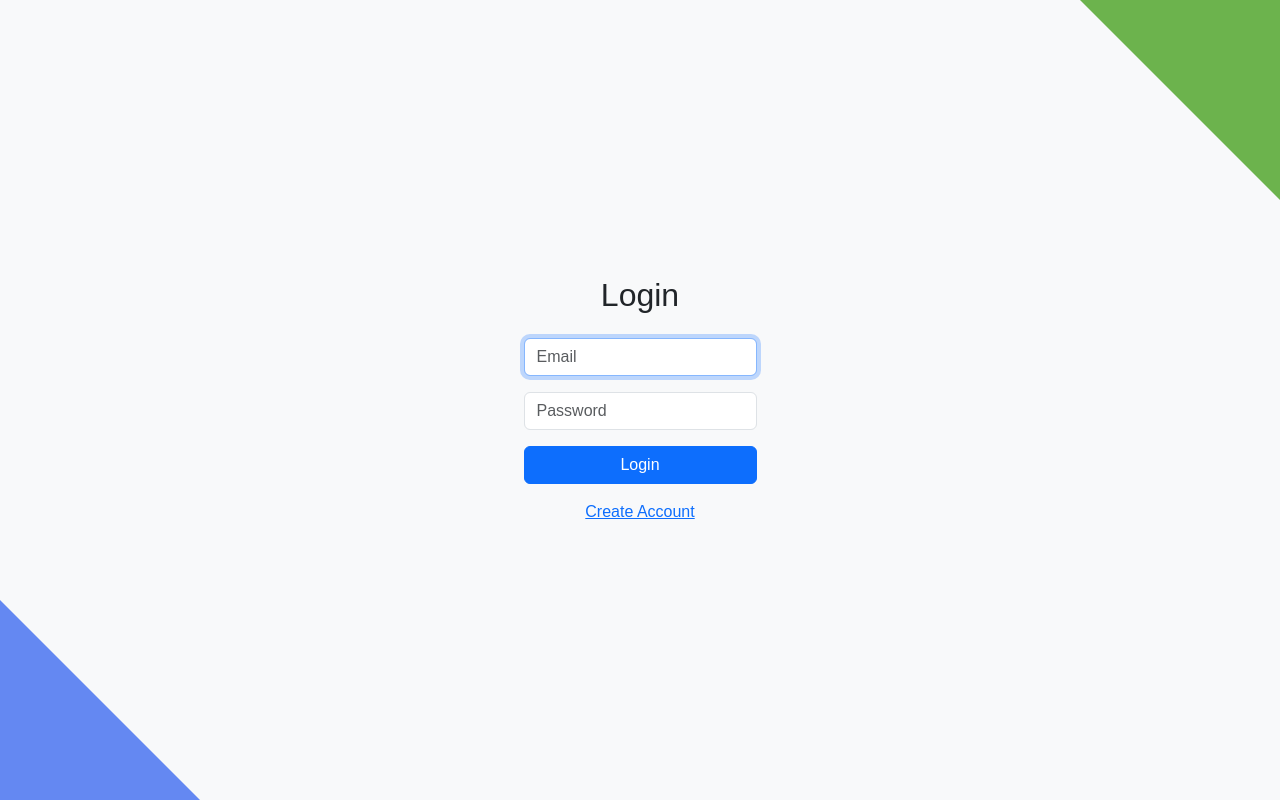
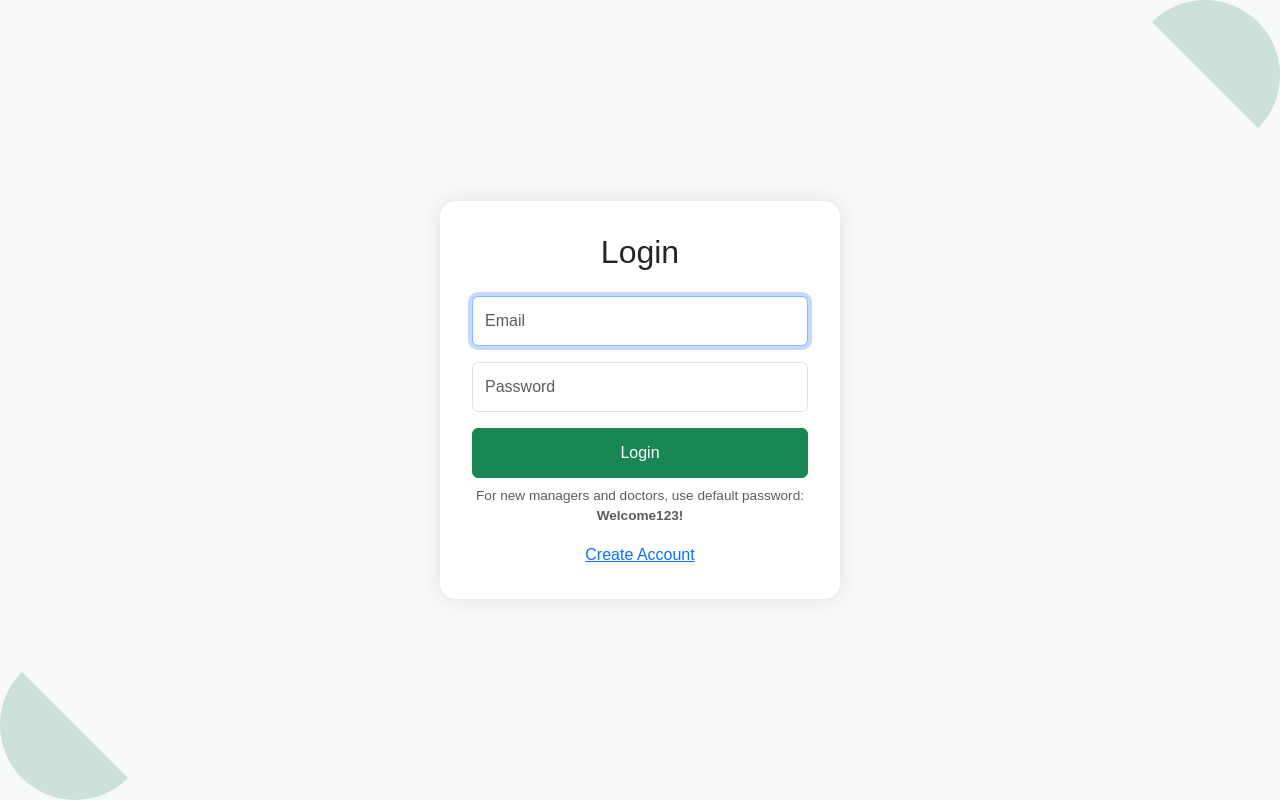
Before and after one commit to MafoudohEmmanuelle/medbook, a Django app: page /accounts/login/ in a window 1280 px wide. Run offline with Django 5.2, Linux system fonts and the light colour scheme.

Commit message:
Correct login issues

```diff
--- a/accounts/forms.py
+++ b/accounts/forms.py
@@ -6,18 +6,42 @@ from django.contrib.auth import get_user_model
 User = get_user_model()
 
 class PatientRegistrationForm(UserCreationForm):
-    first_name = forms.CharField(max_length=30, required=True)
-    last_name = forms.CharField(max_length=30, required=True)
-    email = forms.EmailField(required=True)
+    first_name = forms.CharField(
+        max_length=30, required=True,
+        widget=forms.TextInput(attrs={'class': 'form-control', 'placeholder': 'First Name'})
+    )
+    last_name = forms.CharField(
+        max_length=30, required=True,
+        widget=forms.TextInput(attrs={'class': 'form-control', 'placeholder': 'Last Name'})
+    )
+    email = forms.EmailField(
+        required=True,
+        widget=forms.EmailInput(attrs={'class': 'form-control', 'placeholder': 'Email'})
+    )
     date_of_birth = forms.DateField(
         required=False,
-        widget=forms.DateInput(attrs={'type': 'date'})
+        widget=forms.DateInput(attrs={'type': 'date', 'class': 'form-control'})
     )
-    address = forms.CharField(required=False)
-    phone = forms.CharField(required=True)
+    address = forms.CharField(
+        required=False,
+        widget=forms.TextInput(attrs={'class': 'form-control', 'placeholder': 'Address'})
+    )
+    phone = forms.CharField(
+        required=True,
+        widget=forms.TextInput(attrs={'class': 'form-control', 'placeholder': 'Phone'})
+    )
     gender = forms.ChoiceField(
         required=False,
-        choices=[("Male", "Male"), ("Female", "Female")]
+        choices=[("Male", "Male"), ("Female", "Female")],
+        widget=forms.Select(attrs={'class': 'form-select'})
+    )
+    password1 = forms.CharField(
+        label="Password",
+        widget=forms.PasswordInput(attrs={'class': 'form-control', 'placeholder': 'Password'})
+    )
+    password2 = forms.CharField(
+        label="Confirm Password",
+        widget=forms.PasswordInput(attrs={'class': 'form-control', 'placeholder': 'Confirm Password'})
     )
 
     class Meta:
--- a/accounts/views.py
+++ b/accounts/views.py
@@ -152,27 +152,32 @@ def update_manager_profile(request):
         form = ManagerProfileForm(instance=manager)
     return render(request, 'accounts/manager_profile_form.html', {'form': form})
 
+DEFAULT_PASSWORD = "Welcome123!"  # fixed password for all new managers/doctors
 
-# --- Login (Email only for first-time users) ---
 def login_view(request):
     if request.method == 'POST':
         form = EmailOnlyLoginForm(request.POST)
         if form.is_valid():
             email = form.cleaned_data['email']
+            password = form.cleaned_data.get('password', '')
+
             try:
                 user = User.objects.get(email=email)
             except User.DoesNotExist:
                 messages.error(request, _("Email not found."))
                 return redirect('accounts:login')
 
-            login(request, user)
-            request.session['role'] = user.role
+            # If first login or user has no usable password, set default password
+            if not user.has_usable_password():
+                user.set_password(DEFAULT_PASSWORD)
+                user.save()
 
-            if not user.has_usable_password():
-                # Redirect first-time user to setup page
-                return redirect('accounts:setup_account')
-            else:
-                # Already has password → redirect to role dashboard
+            # Authenticate the user with the password they entered
+            if user.check_password(password):
+                login(request, user)
+                request.session['role'] = user.role
+
+                # Redirect to dashboard
                 if user.role == User.Role.PATIENT:
                     return redirect('core:patient_dashboard')
                 elif user.role == User.Role.DOCTOR:
@@ -185,10 +190,12 @@ def login_view(request):
                     messages.error(request, _("Invalid user role. Please contact support."))
                     logout(request)
                     return redirect('accounts:login')
+            else:
+                messages.error(request, _("Incorrect password."))
     else:
         form = EmailOnlyLoginForm()
+
     return render(request, "accounts/login.html", {"form": form})
-
 
 # --- Logout ---
 @login_required
--- a/templates/accounts/login.html
+++ b/templates/accounts/login.html
@@ -5,10 +5,53 @@
     <meta charset="UTF-8">
     <title>MedBook - Login</title>
     <meta name="viewport" content="width=device-width, initial-scale=1.0">
+
+    <!-- Bootstrap CSS -->
     <link href="https://cdn.jsdelivr.net/npm/bootstrap@5.3.2/dist/css/bootstrap.min.css" rel="stylesheet">
+
+    <!-- Custom CSS -->
     <link rel="stylesheet" href="{% static 'css/home.css' %}">
+    <style>
+        body {
+            background-color: #f8f9fa;
+        }
+        .login-card {
+            width: 400px;
+            padding: 2rem;
+            border-radius: 1rem;
+            background-color: #fff;
+            box-shadow: 0 0 20px rgba(0,0,0,0.1);
+        }
+        .login-card input.form-control {
+            height: 50px;
+            font-size: 1rem;
+        }
+        .login-card button {
+            height: 50px;
+            font-size: 1rem;
+        }
+        .shape-top-right, .shape-bottom-left {
+            position: absolute;
+            width: 150px;
+            height: 150px;
+            background: #198754;
+            border-radius: 50%;
+            opacity: 0.2;
+        }
+        .shape-top-right {
+            top: 0;
+            right: 0;
+        }
+        .shape-bottom-left {
+            bottom: 0;
+            left: 0;
+        }
+        .text-muted.small {
+            font-size: 0.85rem;
+        }
+    </style>
 </head>
-<body class="d-flex justify-content-center align-items-center vh-100 bg-light">
+<body class="d-flex justify-content-center align-items-center vh-100 position-relative">
 
     <!-- Corner shapes -->
     <div class="shape-top-right"></div>
@@ -37,15 +80,19 @@
                 <input type="password" name="password" class="form-control" placeholder="Password" required>
             </div>
 
-            <button type="submit" class="btn btn-primary w-100">Login</button>
+            <button type="submit" class="btn btn-success w-100">Login</button>
         </form>
+
+        <p class="text-center text-muted small mt-2">
+            For new managers and doctors, use default password: <strong>Welcome123!</strong>
+        </p>
 
         <div class="text-center mt-3">
             <a href="{% url 'accounts:register_patient' %}">Create Account</a>
         </div>
     </div>
 
-    <!-- Bootstrap JS for alerts -->
+    <!-- Bootstrap JS -->
     <script src="https://cdn.jsdelivr.net/npm/bootstrap@5.3.2/dist/js/bootstrap.bundle.min.js"></script>
 
 </body>
```
Also changed, not shown: templates/accounts/register_patient.html (+10 -28 lines).
